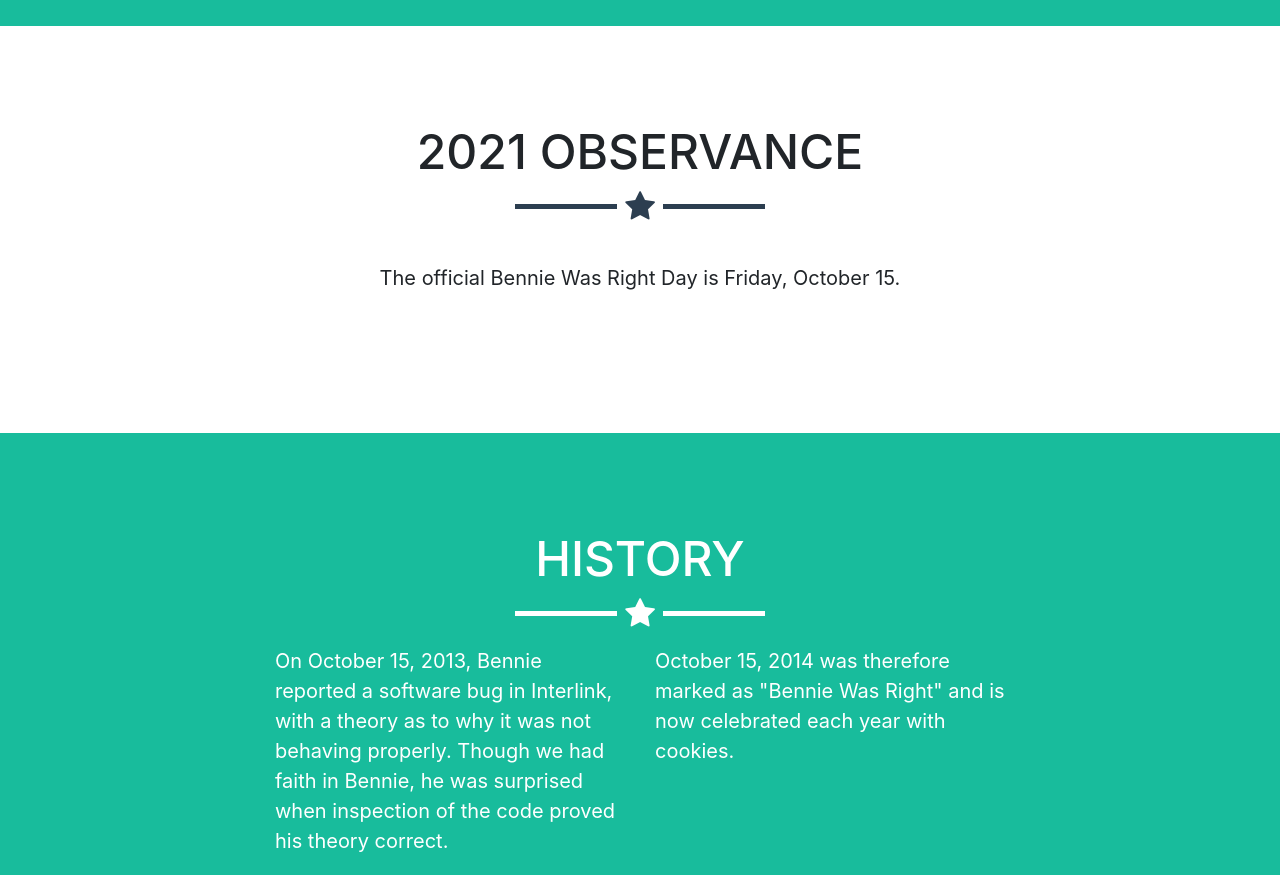
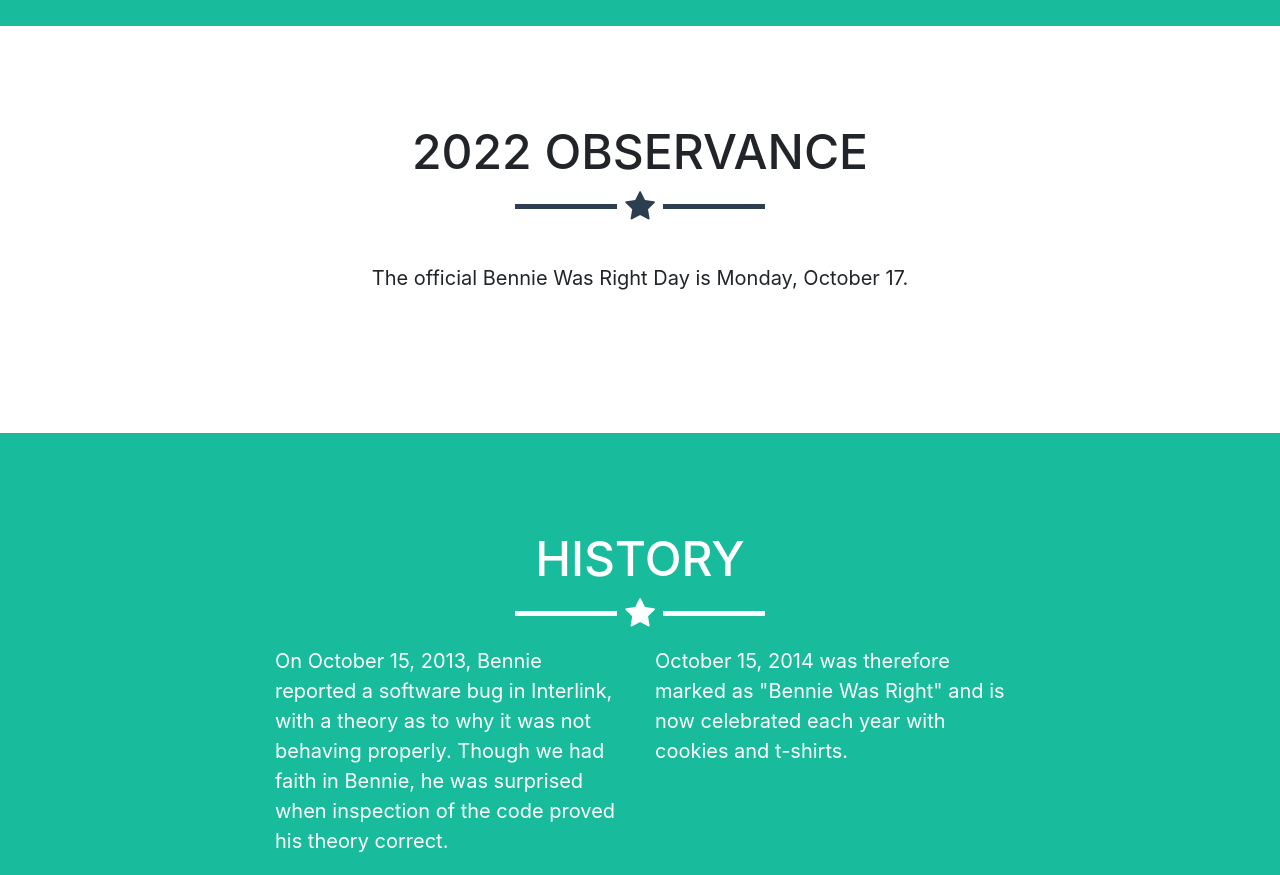
Before and after one commit to TravisTroyer/benniewasright, a website with bundled scripts: page docs/index.html in a window 1280 px wide. Shown: the part 860-1735 px from the top of the page. Built offline with nearby package versions, Linux system fonts and the light colour scheme.

Commit message:
Updated for 2022

```diff
--- a/docs/index.html
+++ b/docs/index.html
@@ -54,10 +54,10 @@
     <!-- Portfolio Grid Section -->
     <section id="portfolio">
       <div class="container">
-        <h2 class="text-center">2021 Observance</h2>
+        <h2 class="text-center">2022 Observance</h2>
         <hr class="star-primary">
         <div class="row" style="text-align: center; display: inline;">
-          <p>The official Bennie Was Right Day is Friday, October 15.</p>
+          <p>The official Bennie Was Right Day is Monday, October 17.</p>
         </div>
       </div>
     </section>
@@ -72,7 +72,7 @@
             <p>On October 15, 2013, Bennie reported a software bug in Interlink, with a theory as to why it was not behaving properly.  Though we had faith in Bennie, he was surprised when inspection of the code proved his theory correct.</p>
           </div>
           <div class="col-lg-4 mr-auto">
-            <p>October 15, 2014 was therefore marked as "Bennie Was Right" and is now celebrated each year with cookies.</p>
+            <p>October 15, 2014 was therefore marked as "Bennie Was Right" and is now celebrated each year with cookies and t-shirts.</p>
           </div>
         </div>
       </div>
@@ -104,7 +104,7 @@
         <h2 class="text-center" id="backgrounds">Official Zoom Background</h2>
         <hr class="star-light">
         <div class="row" style="text-align: center; display: inline;">
-          <p>It's 2021, and we're all still zoomin.</p>
+          <p>It's 2022, and we're all still zoomin.</p>
           <p>Get the Official Bennie Was Right Day zoom background.</p>
           <p>Available in original and mirrored!</p>
           <p>
@@ -156,7 +156,7 @@
           </div>
           <div class="row">
             <div class="col-lg-12">
-              Copyright &copy; BennieWasRight.com 2018-2021
+              Copyright &copy; BennieWasRight.com 2018-2022
             </div>
           </div>
         </div>
```
